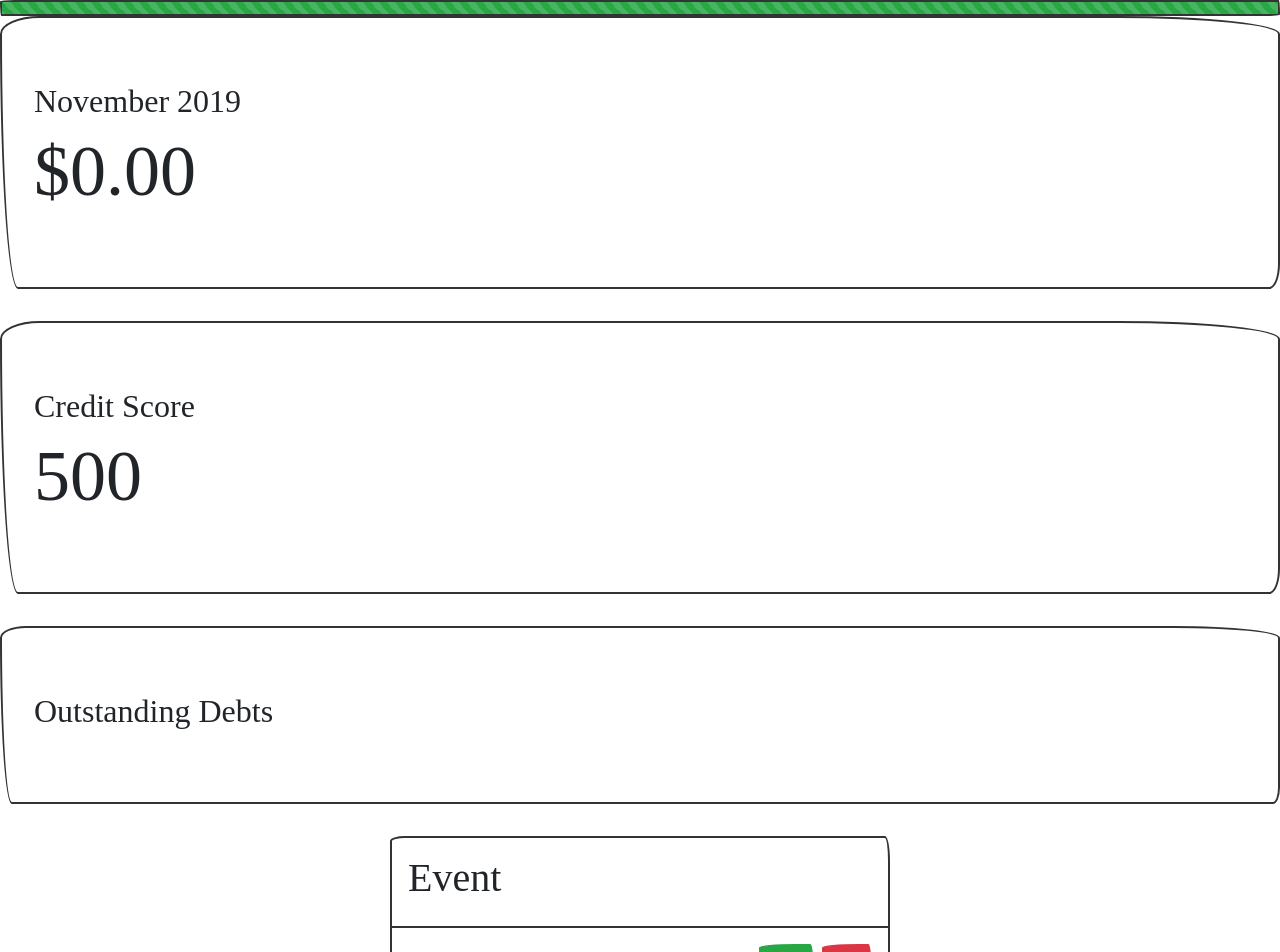
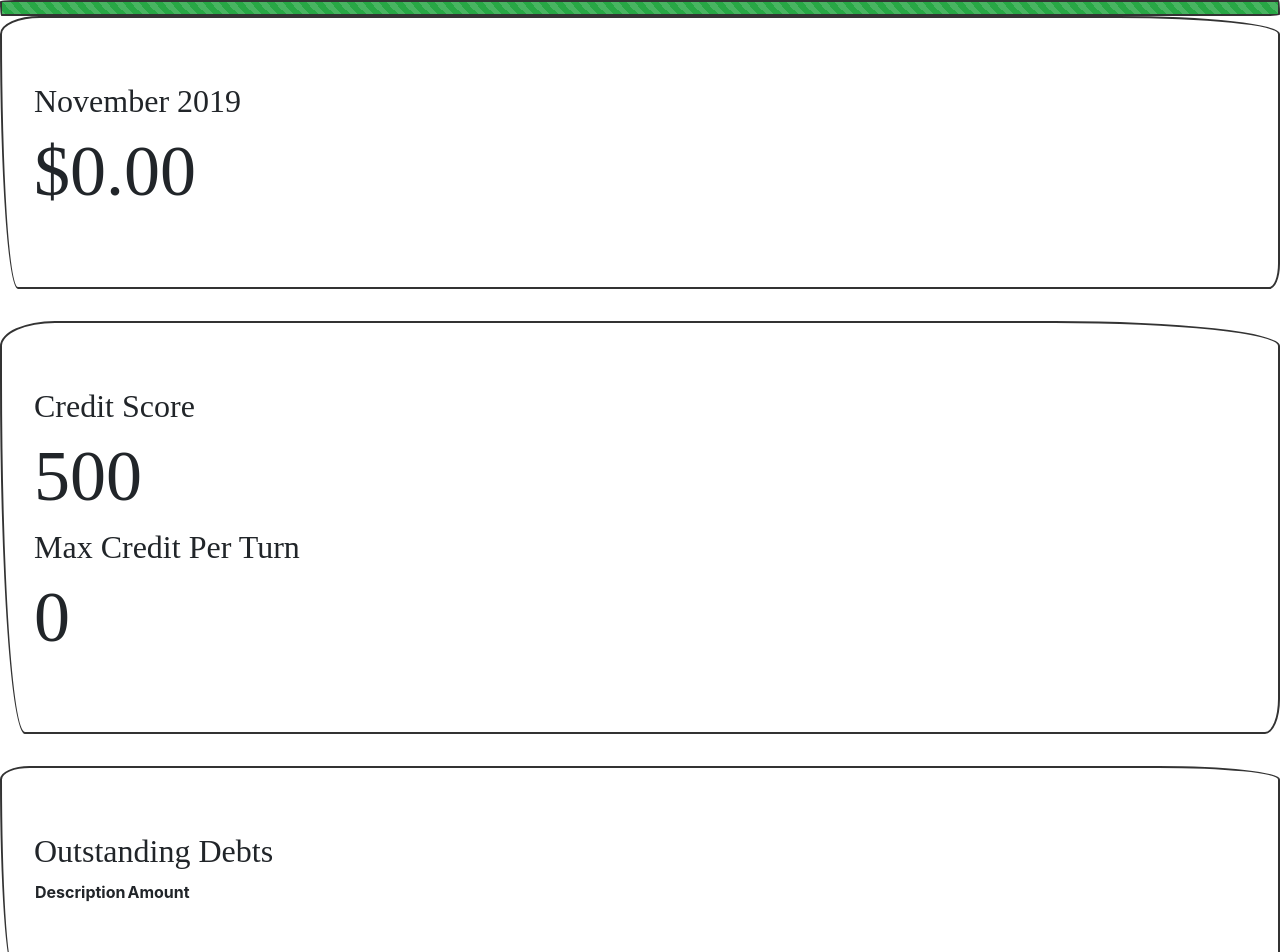
Before and after one commit to anthony-zhou/college-entrepreneur, a React (Create React App) app: page / in a window 1280 px wide. Shown: the top 952 px of the page. Built offline with nearby package versions, Linux system fonts and the light colour scheme; a web font is replaced by a local one.

Commit message:
Add business upgrades

```diff
--- a/src/App.js
+++ b/src/App.js
@@ -5,14 +5,16 @@ import './App.css';
 import Money from './Money.js';
 import Student from './Student.js';
 import World from './World.js';
+import Debt from './Debt.js';
 
 class App extends React.Component {
   constructor(props) {
     super(props);
     var today = new Date();
-    this.state = {balance: 0, income: 1000, score: 500,
+    this.state = {balance: 0, income: 1000, score: 500, debts: [],
                   month: today.getMonth(), year: today.getFullYear(),
                   health: 100};
+    this.money = new Money();
   }
 
   /**
@@ -34,6 +36,21 @@ class App extends React.Component {
     this.setState({health: this.state.health - 5});
   }
 
+  /**
+   * Invest in the business.
+   */
+  invest() {
+    var cost = this.state.income * 10;
+    // Check if max credit per turn won't be exceeded
+    if (cost - this.state.balance <= this.state.balance / 2 * this.state.score / 1000) {
+      this.setState({debts: [...this.state.debts, new Debt('Business investment', cost)]});
+      this.setState({income: this.state.income * 2});
+    }
+  }
+
+  /**
+   * Get a text representation of the month and year.
+   */
   date() {
     var date = new Date(this.state.year, this.state.month);
     return date.toLocaleString('default', {month: 'long'}) + ' ' + date.getFullYear();
@@ -43,9 +60,10 @@ class App extends React.Component {
     return (
       <div>
         <Student health={this.state.health}/>
-        <Money balance={this.state.balance} score={this.state.score} date={this.date()}/>
+        <Money parent={this} balance={this.state.balance} score={this.state.score} date={this.date()} debts={this.state.debts}/>
         <World />
         <button onClick={() => this.advance()} type="button" className="btn btn-info">Next</button>
+        <button onClick={() => this.invest()} type="button" className="btn btn-info">Invest (${this.state.income * 10})</button>
       </div>
     );
   }
--- /dev/null
+++ b/src/Debt.js
@@ -0,0 +1,8 @@
+class Debt {
+  constructor(description, cost) {
+    this.description = description;
+    this.cost = cost;
+  }
+}
+
+export default Debt;
--- a/src/Money.js
+++ b/src/Money.js
@@ -1,6 +1,35 @@
 import React from 'react';
 
+/**
+ * Stores the balance, credit score, and outstanding debts.
+ */
 class Money extends React.Component {
+  /**
+   * Generate a table of outstanding debts.
+   */
+  debts() {
+    return this.props.debts.map((debt, index) => {
+      const {description, cost} = debt;
+      return (
+        <tr className="table-active">
+          <th scope="row">{description}</th>
+          <th>${cost}</th>
+          <th><button onClick={() => this.pay(debt)} type="button" className="btn btn-info">Pay</button></th>
+        </tr>
+      )
+    });
+  }
+
+  /**
+   * Pay off a debt.
+   */
+  pay(debt) {
+    if (this.props.balance >= debt.cost) {
+      this.props.debts.splice(this.props.debts.indexOf(debt), 1);
+      this.props.parent.setState({balance: this.props.balance - debt.cost});
+    }
+  }
+
   render() {
     return (
       <div>
@@ -11,10 +40,22 @@ class Money extends React.Component {
         <div className="jumbotron">
           <h2>Credit Score</h2>
           <h1 className="display-3">{this.props.score}</h1>
+          <h2>Max Credit Per Turn</h2>
+          <h1 className="display-3">{this.props.balance / 2 * this.props.score / 1000}</h1>
         </div>
         <div className="jumbotron">
           <h2>Outstanding Debts</h2>
-          <h1 className="display-3">{this.props.debts}</h1>
+          <table>
+            <thead>
+              <tr>
+                <th scope="col">Description</th>
+                <th scope="col">Amount</th>
+              </tr>
+            </thead>
+            <tbody>
+              {this.debts()}
+            </tbody>
+          </table>
         </div>
       </div>
     );
--- a/src/Student.js
+++ b/src/Student.js
@@ -1,6 +1,12 @@
 import React from 'react';
 
+/**
+ * Stores the health of the student.
+ */
 class Student extends React.Component {
+  /**
+   * Dynamically change color of progress bar based on current health.
+   */
   type() {
     var type;
     var percent = this.props.health;
```
